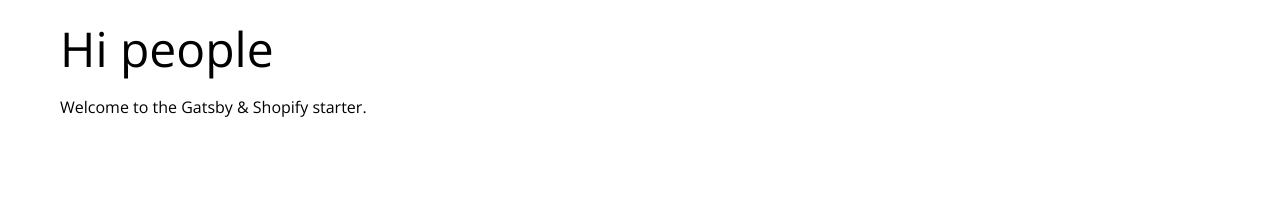
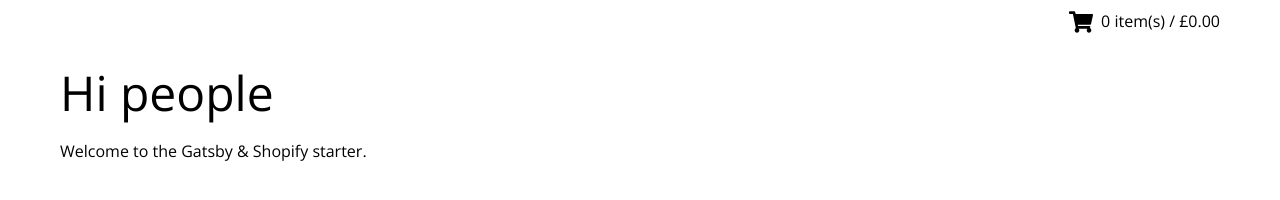
Before and after one commit to mo-rob-1/gatsby-shopify-ecommerce-site, a Gatsby site: page / in a window 1280 px wide. Built offline with nearby package versions, Linux system fonts and the light colour scheme; Gatsby itself is replaced by a stand-in of ours; no server answers; what shopify-buy would draw is missing.

Commit message:
add header component to the main layout

```diff
--- a/src/components/Layout/index.js
+++ b/src/components/Layout/index.js
@@ -1,9 +1,11 @@
 import React from 'react';
 import { LayoutWrapper } from './styles';
+import { Header } from '../Header';
 
 const Layout = ({ children }) => {
   return (
     <>
+      <Header />
       <LayoutWrapper>
         <main>{children}</main>
       </LayoutWrapper>
```
